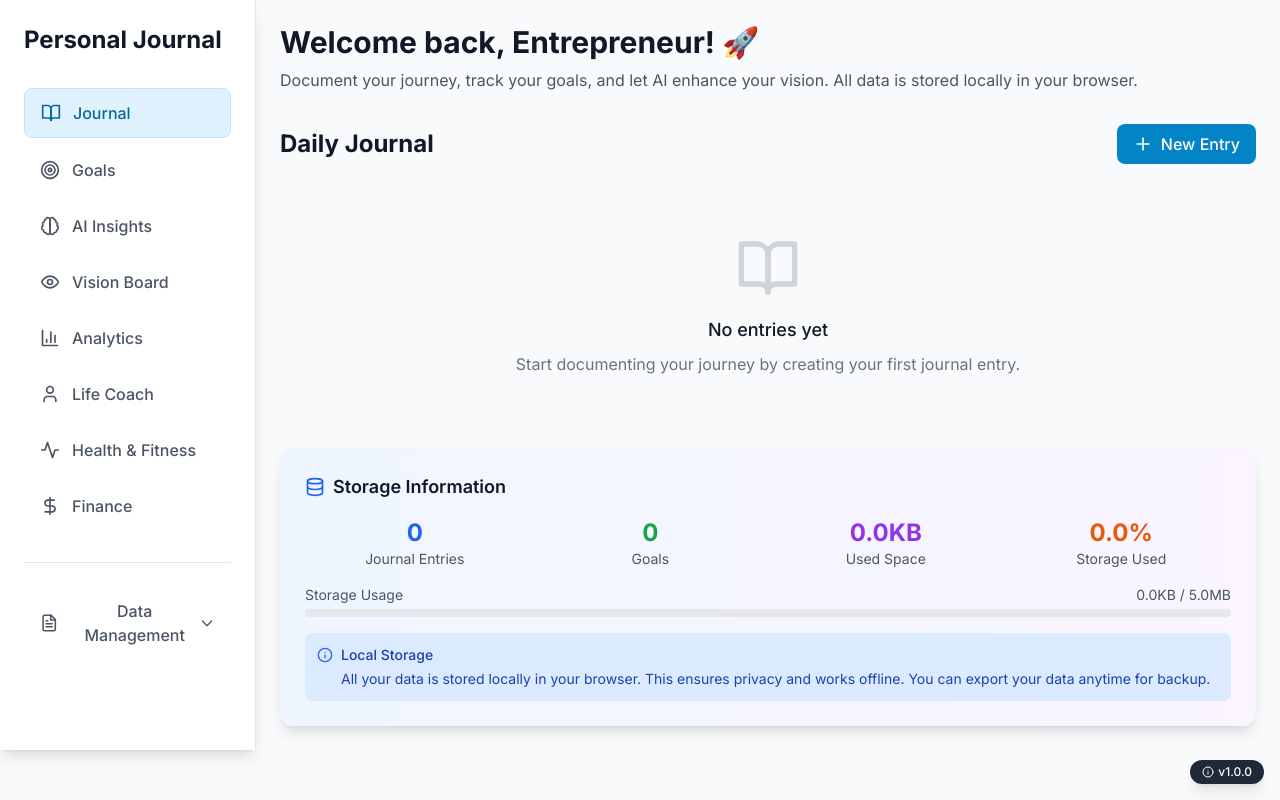
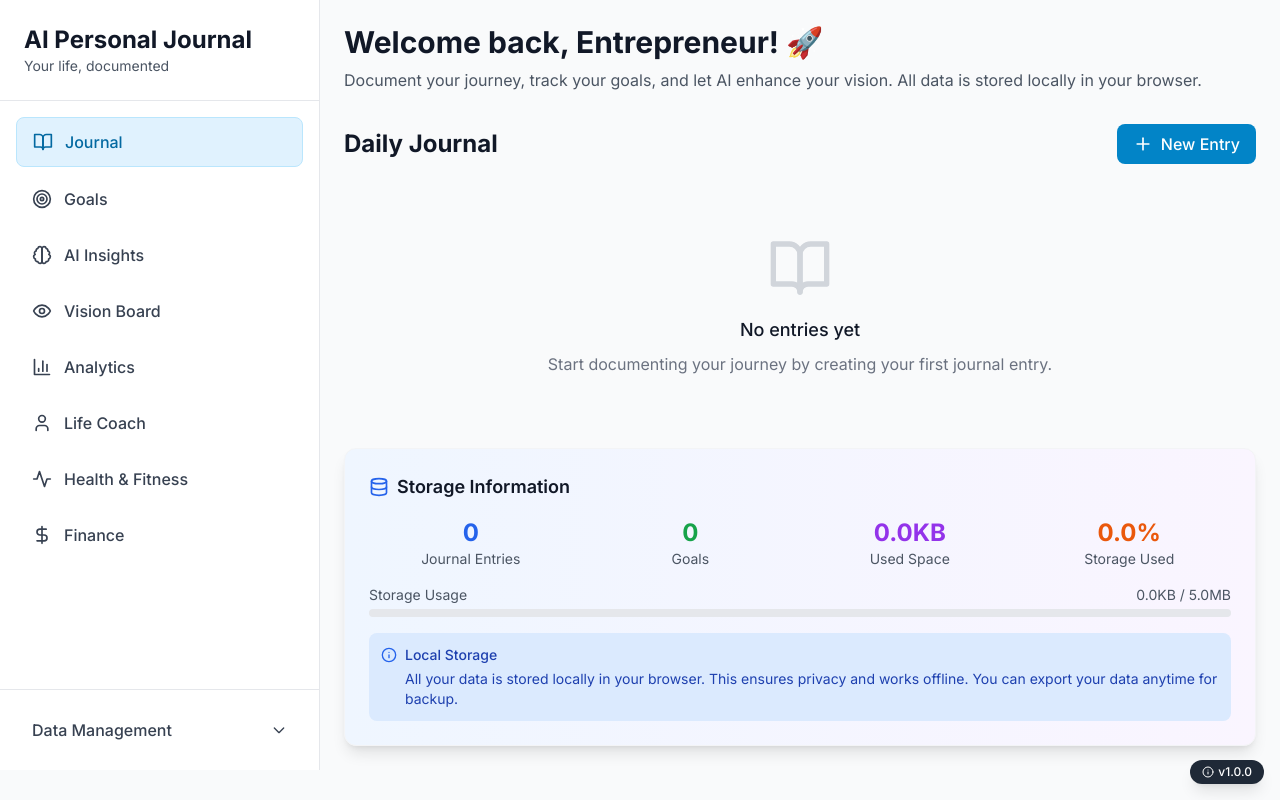
Before and after one commit to aayushjain-code/journal-ai, a Next.js app: page / in a window 1280 px wide. Both pictures are taken after a click on the button "Skip". Built offline with nearby package versions, Linux system fonts and the light colour scheme.

Commit message:
Make sidebar closable and remove 'Entrepreneur' from header

```diff
--- a/app/page.tsx
+++ b/app/page.tsx
@@ -63,6 +63,7 @@ export default function Home() {
   const [goals, setGoals] = useState<Goal[]>([]);
   const [isLoading, setIsLoading] = useState(true);
   const [showOnboarding, setShowOnboarding] = useState(false);
+  const [sidebarOpen, setSidebarOpen] = useState(true);
 
   // Enhanced localStorage functions
   const saveToLocalStorage = (key: string, data: any) => {
@@ -308,6 +309,10 @@ export default function Home() {
     }
   };
 
+  const toggleSidebar = () => {
+    setSidebarOpen(!sidebarOpen);
+  };
+
   if (isLoading) {
     return (
       <div className="min-h-screen bg-gray-50 flex items-center justify-center">
@@ -337,6 +342,8 @@ export default function Home() {
           onExport={handleExportData}
           onImport={handleImport}
           onClear={handleClearLocalStorage}
+          isOpen={sidebarOpen}
+          onToggle={toggleSidebar}
         />
 
         <main className="flex-1 p-6">
--- a/components/Sidebar.tsx
+++ b/components/Sidebar.tsx
@@ -1,7 +1,7 @@
 "use client";
 
 import { useState } from "react";
-import { motion } from "framer-motion";
+import { motion, AnimatePresence } from "framer-motion";
 import {
   BookOpen,
   Target,
@@ -9,12 +9,13 @@ import {
   Eye,
   BarChart3,
   User,
+  Activity,
+  DollarSign,
   Download,
   Upload,
   Trash2,
-  FileText,
-  Activity,
-  DollarSign,
+  X,
+  Menu,
 } from "lucide-react";
 import toast from "react-hot-toast";
 
@@ -24,16 +25,9 @@ interface SidebarProps {
   onExport?: () => void;
   onImport?: () => void;
   onClear?: () => void;
+  isOpen: boolean;
+  onToggle: () => void;
 }
-
-export default function Sidebar({
-  activeTab,
-  onTabChange,
-  onExport,
-  onImport,
-  onClear,
-}: SidebarProps) {
-  const [showDataManagement, setShowDataManagement] = useState(false);
 
 const tabs = [
   { id: "journal", label: "Journal", icon: BookOpen },
@@ -45,6 +39,17 @@ export default function Sidebar({
   { id: "health", label: "Health & Fitness", icon: Activity },
   { id: "finance", label: "Finance", icon: DollarSign },
 ];
+
+export default function Sidebar({
+  activeTab,
+  onTabChange,
+  onExport,
+  onImport,
+  onClear,
+  isOpen,
+  onToggle,
+}: SidebarProps) {
+  const [showDataManagement, setShowDataManagement] = useState(false);
 
   const handleImport = () => {
     const input = document.createElement("input");
@@ -69,47 +74,102 @@ export default function Sidebar({
     input.click();
   };
 
-  return (
-    <div className="w-64 bg-white shadow-lg border-r border-gray-200">
-      <div className="p-6">
-        <h1 className="text-2xl font-bold text-gray-900 mb-8">
-          Personal Journal
-        </h1>
-
-        <nav className="space-y-2">
-          {tabs.map((tab) => {
-            const Icon = tab.icon;
-            const isActive = activeTab === tab.id;
+  const handleClearData = () => {
+    if (
+      window.confirm(
+        "Are you sure you want to clear all data? This action cannot be undone."
+      )
+    ) {
+      onClear?.();
+      toast.success("All data cleared successfully!");
+    }
+  };
 
   return (
-              <motion.button
+    <>
+      {/* Mobile Menu Button */}
+      <button
+        onClick={onToggle}
+        className="fixed top-4 left-4 z-50 lg:hidden bg-white p-2 rounded-lg shadow-lg border border-gray-200"
+      >
+        <Menu className="w-5 h-5 text-gray-700" />
+      </button>
+
+      {/* Overlay for mobile */}
+      <AnimatePresence>
+        {isOpen && (
+          <motion.div
+            initial={{ opacity: 0 }}
+            animate={{ opacity: 1 }}
+            exit={{ opacity: 0 }}
+            className="fixed inset-0 bg-black bg-opacity-50 z-40 lg:hidden"
+            onClick={onToggle}
+          />
+        )}
+      </AnimatePresence>
+
+      {/* Sidebar */}
+      <AnimatePresence>
+        {isOpen && (
+          <motion.aside
+            initial={{ x: -300 }}
+            animate={{ x: 0 }}
+            exit={{ x: -300 }}
+            transition={{ type: "spring", damping: 20, stiffness: 100 }}
+            className="fixed lg:relative lg:translate-x-0 inset-y-0 left-0 z-50 w-80 bg-white border-r border-gray-200 shadow-lg lg:shadow-none"
+          >
+            <div className="flex flex-col h-full">
+              {/* Header */}
+              <div className="p-6 border-b border-gray-200">
+                <div className="flex items-center justify-between">
+                  <div>
+                    <h1 className="text-2xl font-bold text-gray-900">
+                      AI Personal Journal
+                    </h1>
+                    <p className="text-sm text-gray-600">
+                      Your life, documented
+                    </p>
+                  </div>
+                  <button
+                    onClick={onToggle}
+                    className="lg:hidden p-2 hover:bg-gray-100 rounded-lg transition-colors"
+                  >
+                    <X className="w-5 h-5 text-gray-600" />
+                  </button>
+                </div>
+              </div>
+
+              {/* Navigation */}
+              <nav className="flex-1 p-4 space-y-2">
+                {tabs.map((tab) => (
+                  <button
                     key={tab.id}
-                onClick={() => onTabChange(tab.id)}
+                    onClick={() => {
+                      onTabChange(tab.id);
+                      // Close sidebar on mobile after navigation
+                      if (window.innerWidth < 1024) {
+                        onToggle();
+                      }
+                    }}
                     className={`w-full flex items-center space-x-3 px-4 py-3 rounded-lg transition-all duration-200 ${
-                  isActive
+                      activeTab === tab.id
                         ? "bg-primary-100 text-primary-700 border border-primary-200"
-                    : "text-gray-600 hover:bg-gray-50 hover:text-gray-900"
+                        : "text-gray-700 hover:bg-gray-100"
                     }`}
-                whileHover={{ scale: 1.02 }}
-                whileTap={{ scale: 0.98 }}
                   >
-                <Icon className="w-5 h-5" />
+                    <tab.icon className="w-5 h-5" />
                     <span className="font-medium">{tab.label}</span>
-              </motion.button>
-            );
-          })}
+                  </button>
+                ))}
               </nav>
 
-        {/* Data Management Section */}
-        <div className="mt-8 pt-6 border-t border-gray-200">
+              {/* Data Management */}
+              <div className="p-4 border-t border-gray-200">
                 <button
                   onClick={() => setShowDataManagement(!showDataManagement)}
-            className="w-full flex items-center justify-between px-4 py-3 text-gray-600 hover:text-gray-900 transition-colors"
+                  className="w-full flex items-center justify-between px-4 py-3 text-gray-700 hover:bg-gray-100 rounded-lg transition-colors"
                 >
-            <div className="flex items-center space-x-3">
-              <FileText className="w-5 h-5" />
                   <span className="font-medium">Data Management</span>
-            </div>
                   <motion.div
                     animate={{ rotate: showDataManagement ? 180 : 0 }}
                     transition={{ duration: 0.2 }}
@@ -130,43 +190,43 @@ export default function Sidebar({
                   </motion.div>
                 </button>
 
+                <AnimatePresence>
+                  {showDataManagement && (
                     <motion.div
-            initial={false}
-            animate={{
-              height: showDataManagement ? "auto" : 0,
-              opacity: showDataManagement ? 1 : 0,
-            }}
-            transition={{ duration: 0.3 }}
-            className="overflow-hidden"
+                      initial={{ opacity: 0, height: 0 }}
+                      animate={{ opacity: 1, height: "auto" }}
+                      exit={{ opacity: 0, height: 0 }}
+                      className="mt-2 space-y-2"
                     >
-            <div className="space-y-2 mt-3">
                       <button
                         onClick={onExport}
-                className="w-full flex items-center space-x-3 px-4 py-2 text-sm text-gray-600 hover:text-gray-900 hover:bg-gray-50 rounded-lg transition-colors"
+                        className="w-full flex items-center space-x-3 px-4 py-2 text-sm text-gray-700 hover:bg-gray-100 rounded-lg transition-colors"
                       >
                         <Download className="w-4 h-4" />
                         <span>Export Data</span>
                       </button>
-
                       <button
                         onClick={handleImport}
-                className="w-full flex items-center space-x-3 px-4 py-2 text-sm text-gray-600 hover:text-gray-900 hover:bg-gray-50 rounded-lg transition-colors"
+                        className="w-full flex items-center space-x-3 px-4 py-2 text-sm text-gray-700 hover:bg-gray-100 rounded-lg transition-colors"
                       >
                         <Upload className="w-4 h-4" />
                         <span>Import Data</span>
                       </button>
-
                       <button
-                onClick={onClear}
-                className="w-full flex items-center space-x-3 px-4 py-2 text-sm text-red-600 hover:text-red-700 hover:bg-red-50 rounded-lg transition-colors"
+                        onClick={handleClearData}
+                        className="w-full flex items-center space-x-3 px-4 py-2 text-sm text-red-600 hover:bg-red-50 rounded-lg transition-colors"
                       >
                         <Trash2 className="w-4 h-4" />
                         <span>Clear All Data</span>
                       </button>
-            </div>
                     </motion.div>
+                  )}
+                </AnimatePresence>
               </div>
             </div>
-    </div>
+          </motion.aside>
+        )}
+      </AnimatePresence>
+    </>
   );
 }
```
Lines whose indentation alone changed are shown as unchanged.
